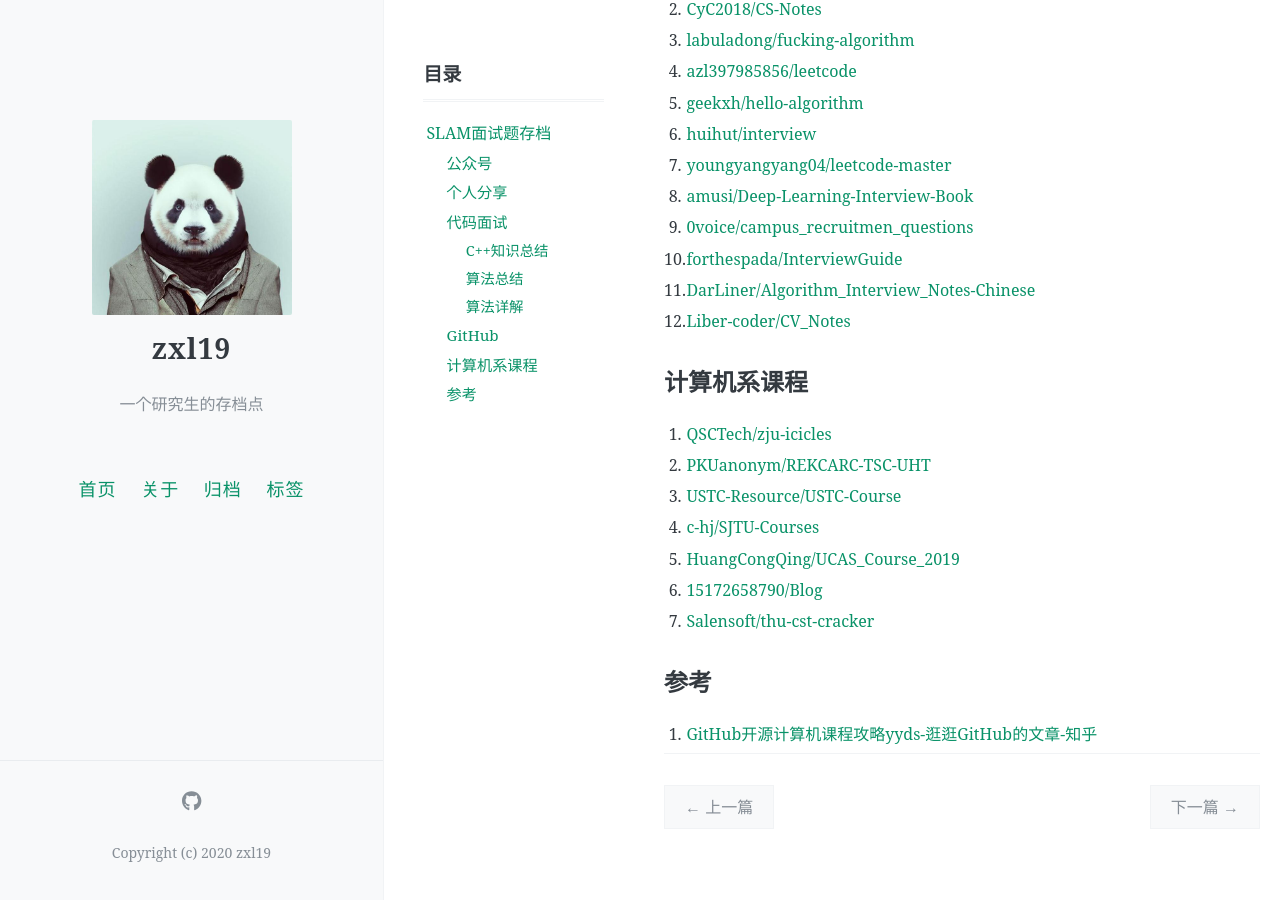
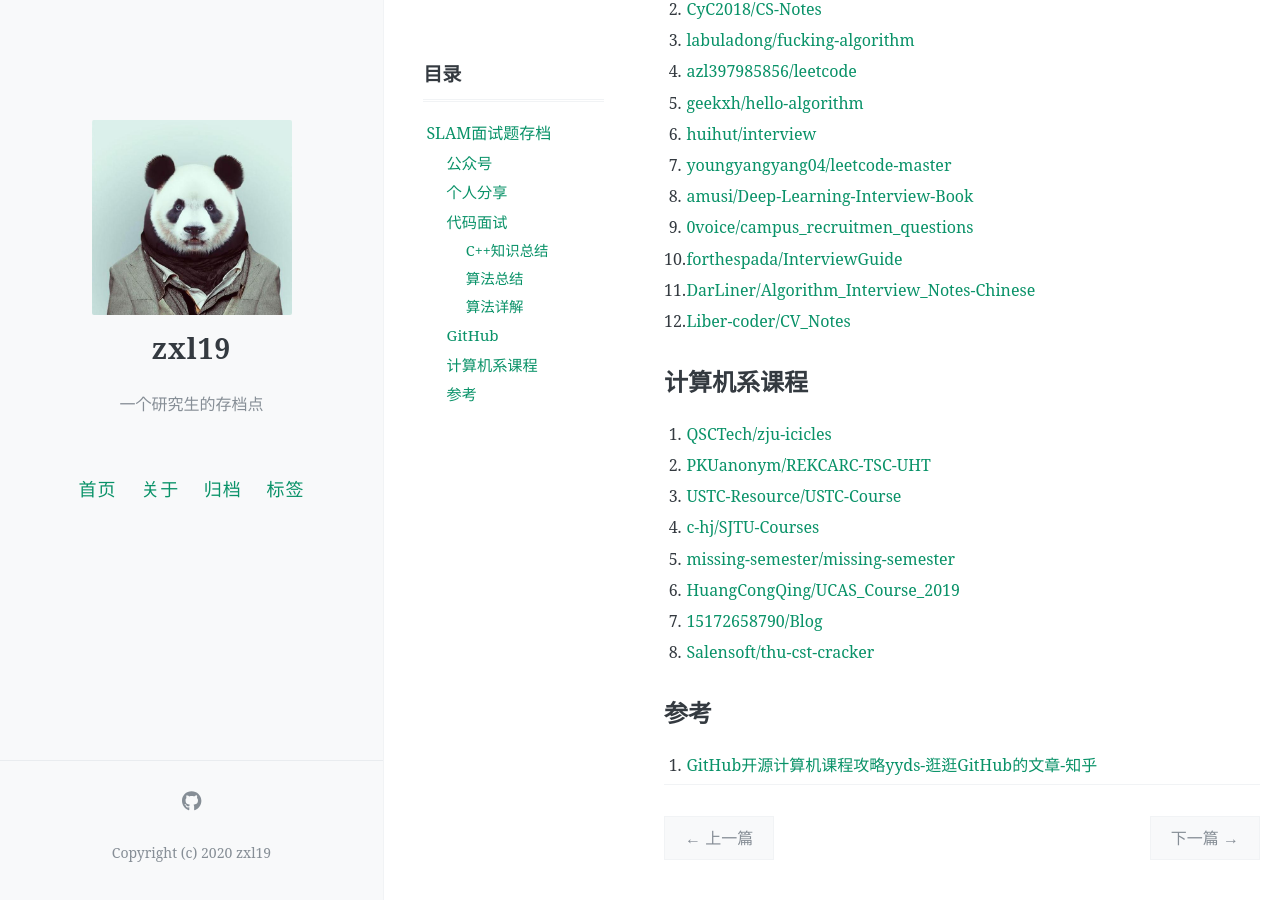
Before and after one commit to zxl19/zxl19.github.io, a Jekyll site: the page built from _posts/2021-05-22-slam-interview.md, in a window 1280 px wide and 900 px high, scrolled down 1659 px. Built offline with Jekyll 4.4.1, drawn with Linux system fonts in a browser that asks for light colours; comment, search, counter and statistics services are not loaded; before the commit the page ends 2528 px from its top, so only the background shows below that.

Commit message:
Update Posts

```diff
--- a/_posts/2021-05-22-slam-interview.md
+++ b/_posts/2021-05-22-slam-interview.md
@@ -78,9 +78,10 @@ SLAM方向面试题存档。
 2. [PKUanonym/REKCARC-TSC-UHT](https://github.com/PKUanonym/REKCARC-TSC-UHT)
 3. [USTC-Resource/USTC-Course](https://github.com/USTC-Resource/USTC-Course)
 4. [c-hj/SJTU-Courses](https://github.com/c-hj/SJTU-Courses)
-5. [HuangCongQing/UCAS_Course_2019](https://github.com/HuangCongQing/UCAS_Course_2019)
-6. [15172658790/Blog](https://github.com/15172658790/Blog)
-7. [Salensoft/thu-cst-cracker](https://github.com/Salensoft/thu-cst-cracker)
+5. [missing-semester/missing-semester](https://github.com/missing-semester/missing-semester)
+6. [HuangCongQing/UCAS_Course_2019](https://github.com/HuangCongQing/UCAS_Course_2019)
+7. [15172658790/Blog](https://github.com/15172658790/Blog)
+8. [Salensoft/thu-cst-cracker](https://github.com/Salensoft/thu-cst-cracker)
 
 ## 参考
 
```
Also changed, not shown: _posts/2021-05-25-slam-tool.md (+4 -3 lines).
